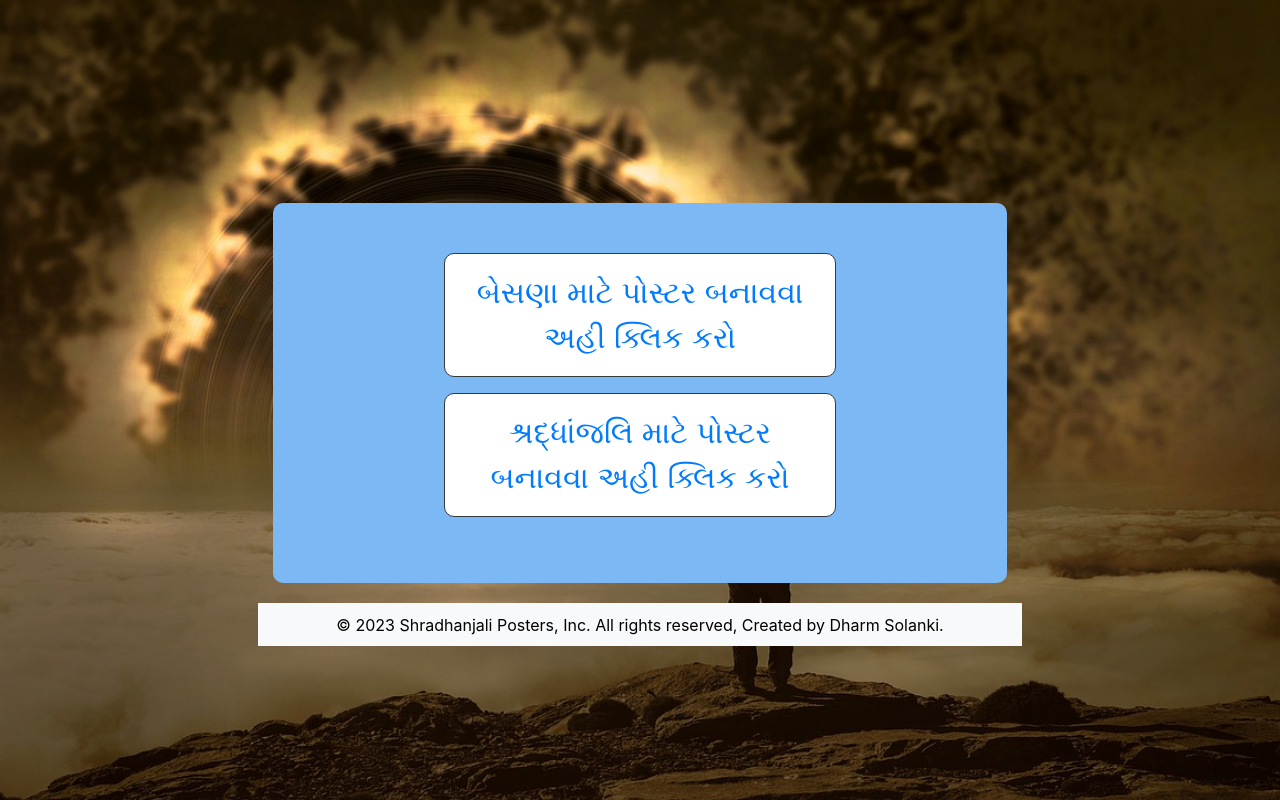
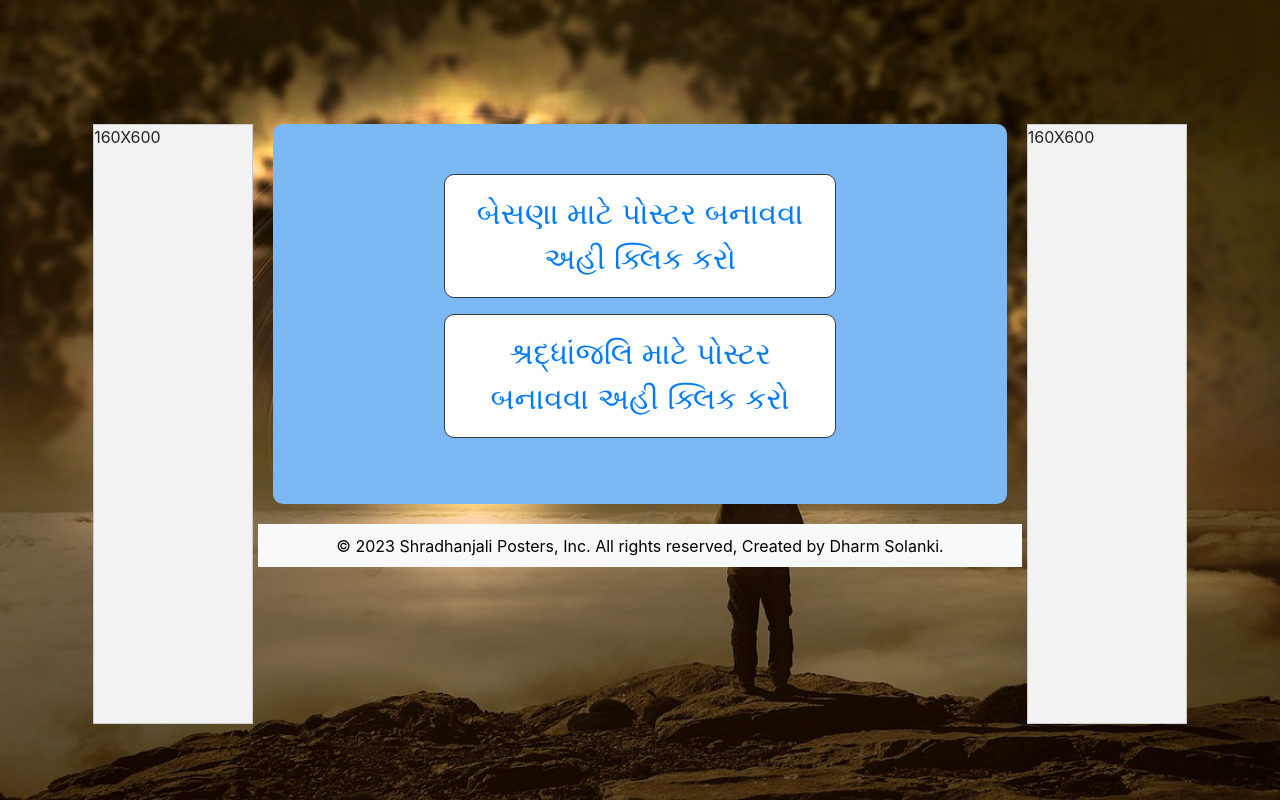
Before and after one commit to dharmsolanki/poster, a React (Create React App) app: page / in a window 1280 px wide. Built offline with nearby package versions, Linux system fonts and the light colour scheme.

Commit message:
place flipkart ad

```diff
--- a/src/components/Index.js
+++ b/src/components/Index.js
@@ -1,19 +1,41 @@
 import React from "react";
+import { Link } from "react-router-dom";
 import "../css/Index.css";
-import { Link } from "react-router-dom";
+export default function Index() {
 
-export default function Index() {
+  const affiliateLink = "https://ekaro.in/enkr20230831s33185787";
+
   return (
     <>
+      <div className="ad-container-320x50 mb-1 position-relative">
+        <Link to={affiliateLink}>
+        <span className="badge badge-danger position-absolute top-0 end-0">New</span>
+          <img
+            src="https://rukminim2.flixcart.com/fk-p-flap/844/140/image/687ed4e547bd35f7.jpg?q=50"
+            alt=""
+            width="320px"
+            height="50px"
+          />
+        </Link>
+      </div>
+      <div className="desktop-ad-left-container 160X600">
+        <p>160X600</p>
+      </div>
+      <div className="desktop-ad-right-container 160X600">
+        <p>160X600</p>
+      </div>
       <div className="container index-center-container">
         <div className="d-flex flex-column col-md-8 text-center">
           <div className="border border-dark border-2 fw-bold p-3 mb-3">
             <Link to="/besana-poster">
-            બેસણા માટે પોસ્ટર બનાવવા અહી ક્લિક કરો
+              બેસણા માટે પોસ્ટર બનાવવા અહી ક્લિક કરો
             </Link>
           </div>
-          <div className="border border-dark border-2 fw-bold p-3 mb-3"><Link to="/shradhanjali-poster">શ્રદ્ધાંજલિ માટે પોસ્ટર બનાવવા અહી ક્લિક કરો</Link></div>
-          {/* <div className="border border-dark border-2 fw-bold p-3">Box 3</div> */}
+          <div className="border border-dark border-2 fw-bold p-3 mb-3">
+            <Link to="/shradhanjali-poster">
+              શ્રદ્ધાંજલિ માટે પોસ્ટર બનાવવા અહી ક્લિક કરો
+            </Link>
+          </div>
         </div>
       </div>
     </>
--- a/src/css/Index.css
+++ b/src/css/Index.css
@@ -14,3 +14,52 @@
   background-color: white;
   border-radius: 10px;
 }
+
+/* 320X50 ad is hide in desktop view  */
+.ad-container-320x50 {
+  display: none;
+}
+
+@media (max-width: 768px) {
+  .ad-container-320x50 {
+    display: block;
+    /* Show the ad container only on mobile devices */
+    width: 320px;
+    height: 50px;
+    background-color: #f2f2f2;
+    display: flex;
+    justify-content: center;
+    align-items: center;
+    border: 1px solid #ccc;
+    margin: auto;
+  }
+
+  .desktop-ad-left-container {
+    display: none;
+  }
+
+  .desktop-ad-right-container {
+    display: none;
+  }
+}
+
+/* 160X600 ad css  */
+.desktop-ad-left-container {
+
+  float: left;
+  width: 160px;
+  height: 600px;
+  background-color: #f2f2f2;
+  border: 1px solid #ccc;
+  margin-left: -180px;
+}
+
+.desktop-ad-right-container {
+
+  float: right;
+  width: 160px;
+  height: 600px;
+  background-color: #f2f2f2;
+  border: 1px solid #ccc;
+  margin-right: -180px;
+}
```
Lines whose indentation alone changed are shown as unchanged.
